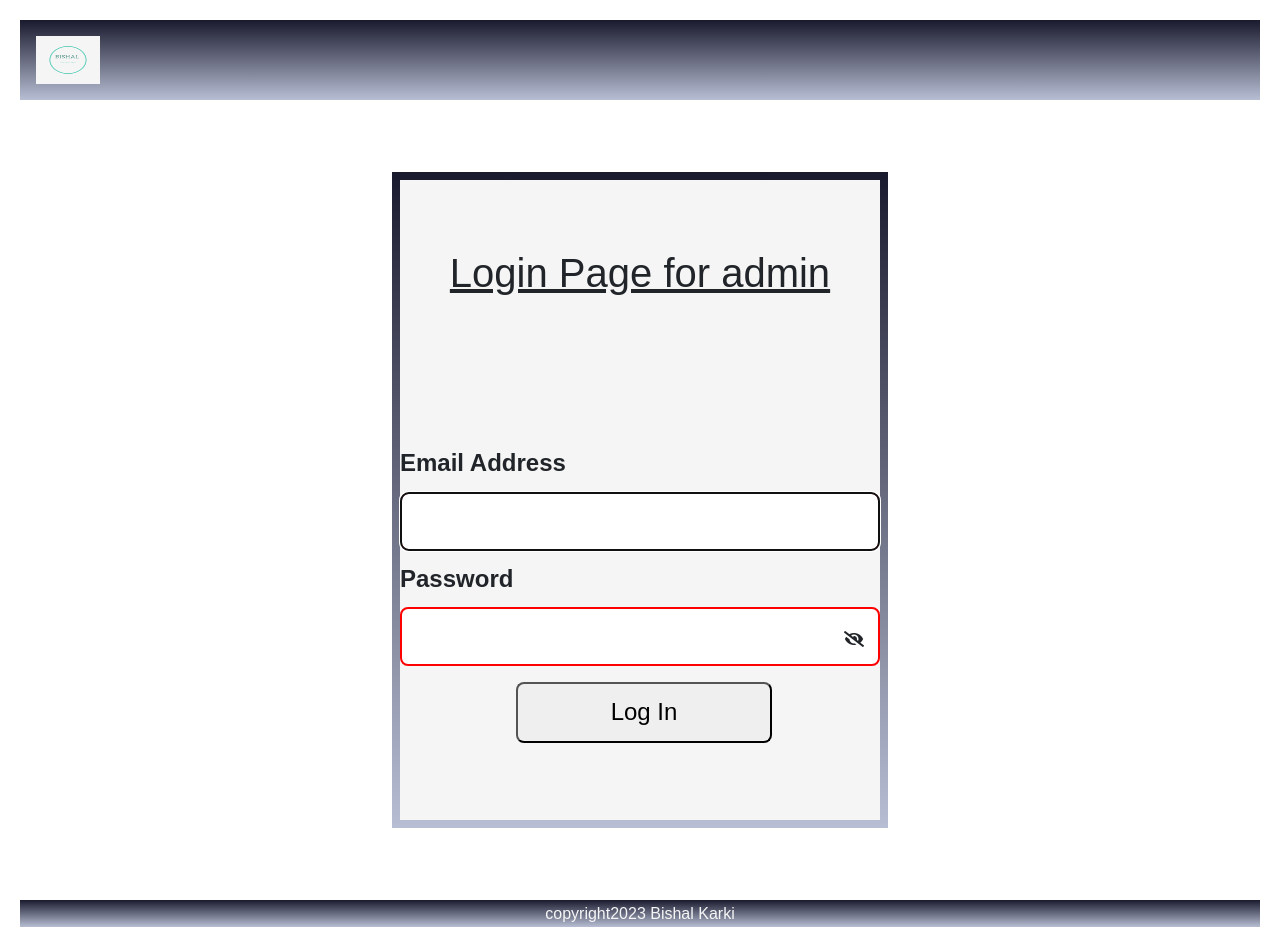
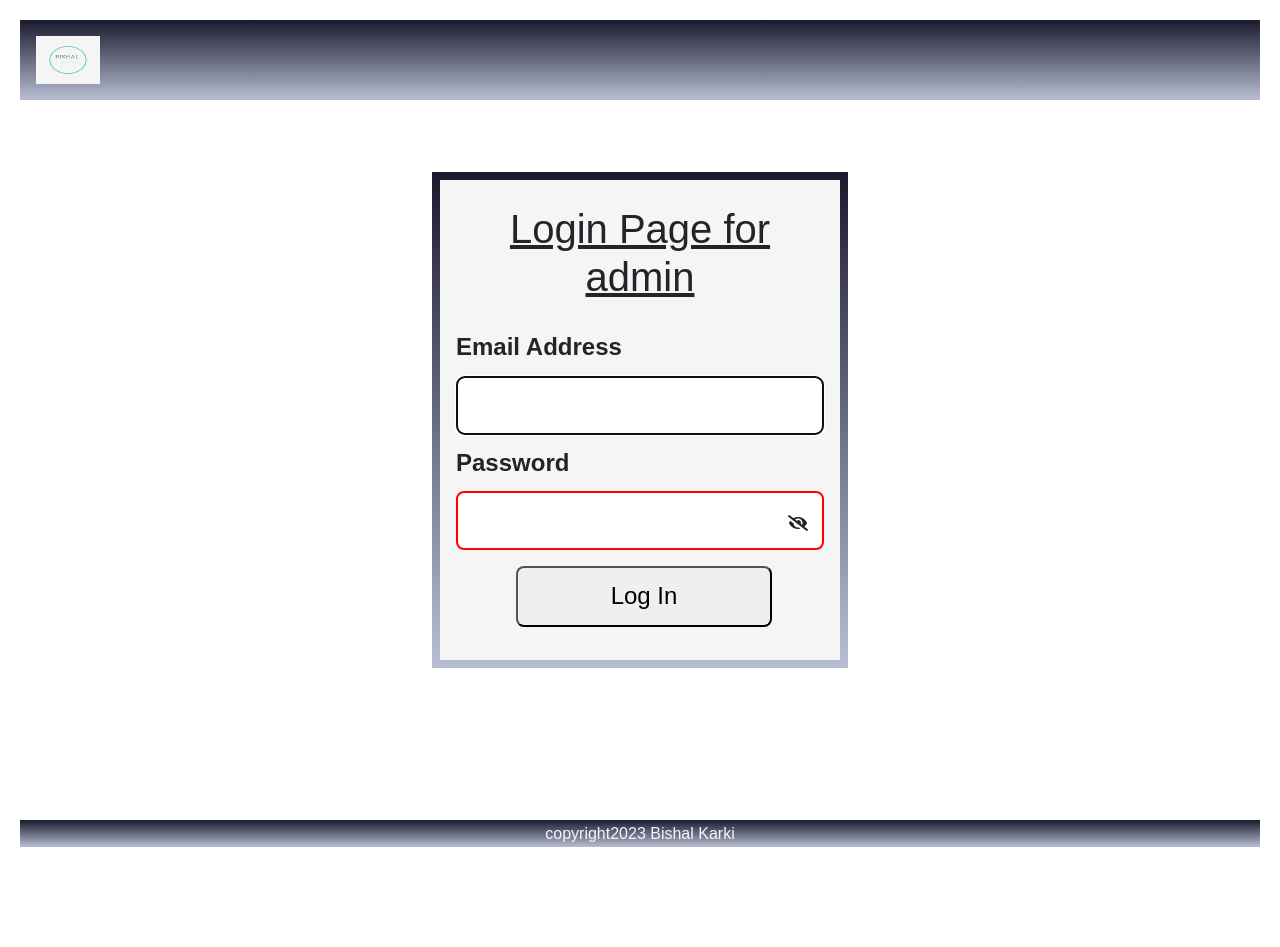
Before and after one commit to moshibal/portfolio, a React (Create React App) app: page /admin in a window 1280 px wide. After the commit the page ends 867 px from the top, so only its background shows below. Built offline with nearby package versions, Linux system fonts and the light colour scheme.

Commit message:
changes to ui

```diff
--- a/src/components/football/league/League.tsx
+++ b/src/components/football/league/League.tsx
@@ -54,7 +54,7 @@ const League = () => {
       goalHome: Number(goal),
       shotsOnTargetHome: Number(shotsOnTarget),
     };
-    // Perform actions with inputField1Value, inputField2Value, inputField3Value
+
     if (
       awayName.length === 0 ||
       goal.length === 0 ||
--- a/src/components/login/Login.module.scss
+++ b/src/components/login/Login.module.scss
@@ -1,7 +1,8 @@
 @import "../mixins/mixins.scss";
 .form {
-  height: 40rem;
-  width: 30rem;
+  padding: 1rem;
+  height: 30rem;
+  width: 25rem;
   display: flex;
   justify-content: center;
   align-items: center;
@@ -15,8 +16,8 @@
 }
 .form::before {
   content: "";
-  width: 31rem;
-  height: 41rem;
+  width: 26rem;
+  height: 31rem;
   background-image: linear-gradient(to bottom, #1a1a2e, #b7bed3);
   position: absolute;
   top: -0.5rem;
--- a/src/utilities/Loader.module.scss
+++ b/src/utilities/Loader.module.scss
@@ -1,7 +1,7 @@
 .loader span {
   display: inline-block;
-  width: 2rem;
-  height: 2rem;
+  width: 1rem;
+  height: 1rem;
   border-radius: 50%;
   background-color: greenyellow;
   margin: 0 0.5rem;
```
